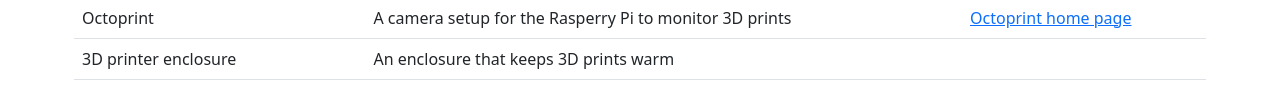
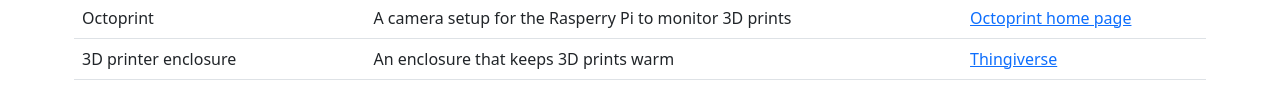
Before and after one commit to CS-1030-Hadzik/myfirstwebsite-kyleandersonxxu, a plain HTML site: page index.html in a window 1280 px wide. Shown: the part 660-768 px from the top of the page. Drawn offline with nearby package versions, Linux system fonts and the light colour scheme.

Commit message:
Added link

```diff
--- a/index.html
+++ b/index.html
@@ -71,7 +71,7 @@
       <tr>
         <td>3D printer enclosure</td>
         <td>An enclosure that keeps 3D prints warm</td>
-        <td><a href="https://www.thingiverse.com/thing:2864118"></a></td>
+        <td><a href="https://www.thingiverse.com/thing:2864118">Thingiverse</a></td>
     </table>
   </div>
 </div>
```
